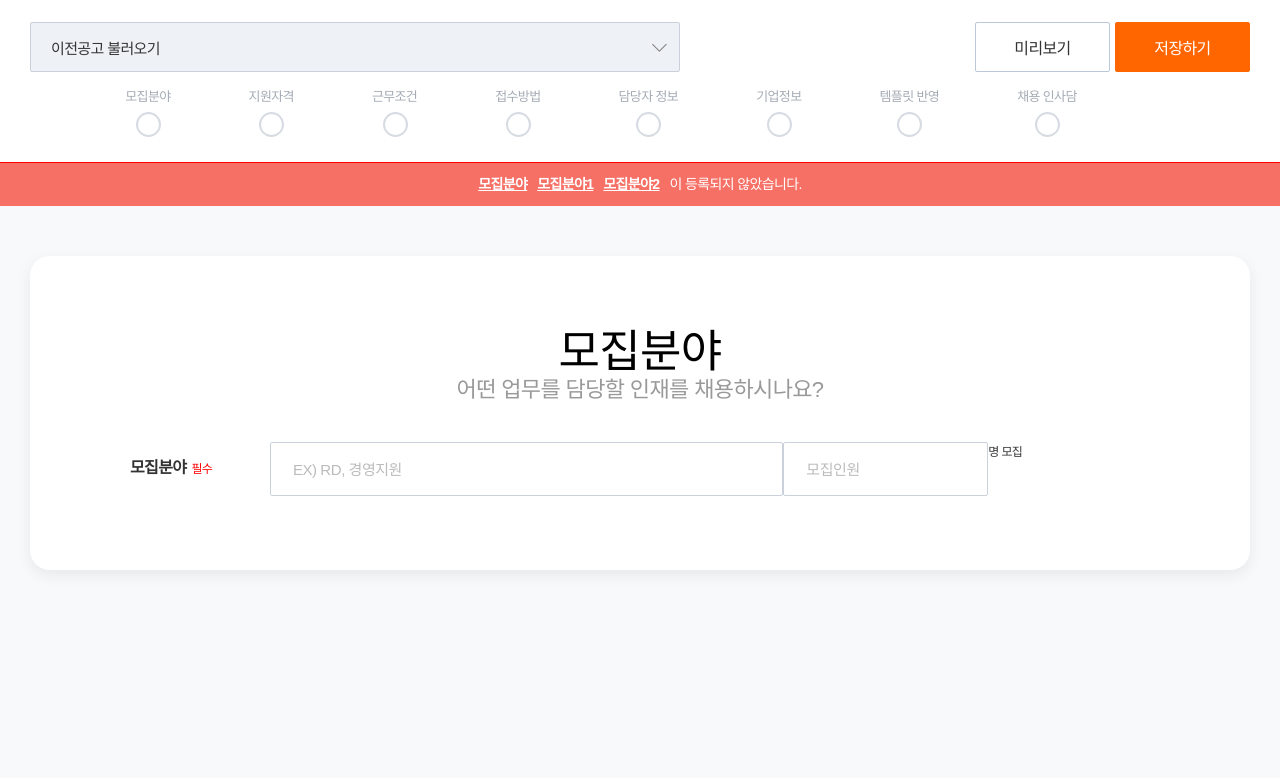
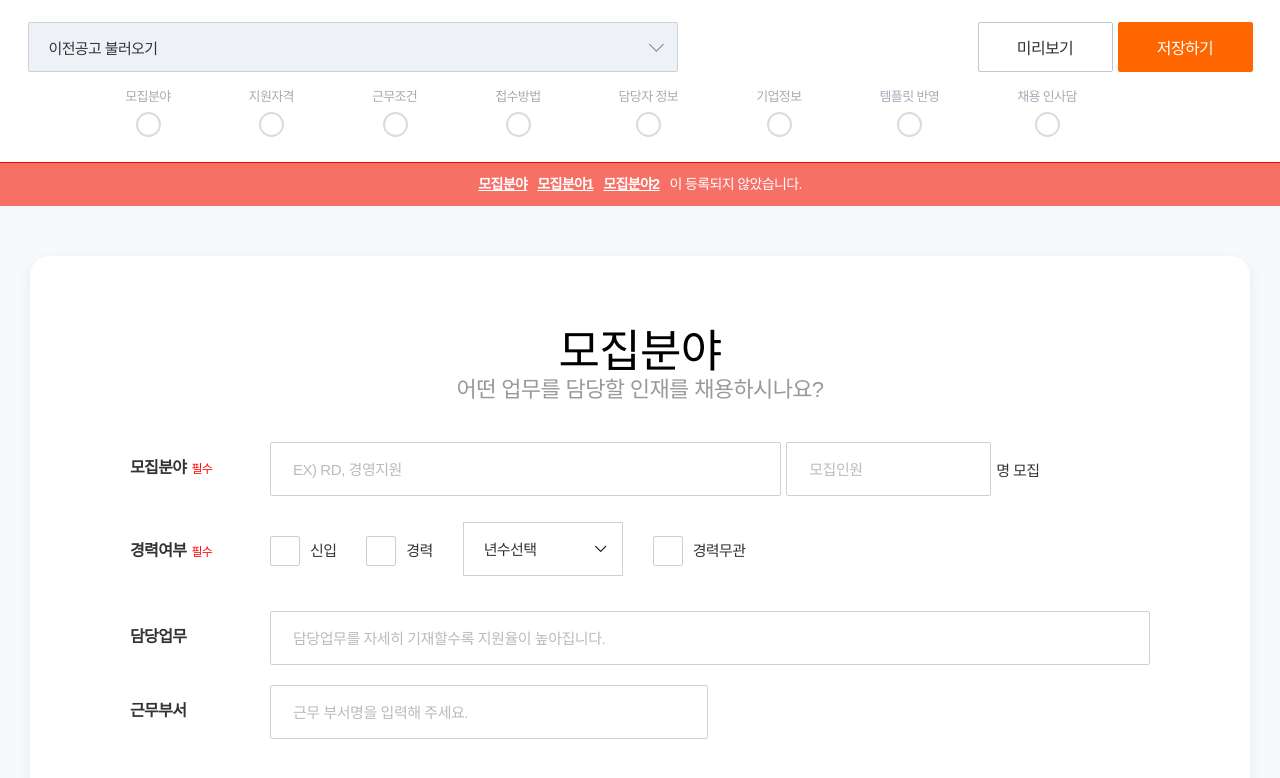
Before and after one commit to leemheeje/career_jobpost, a React (Create React App) app in the folder my-app/: page / in a window 1280 px wide. Shown: the top 778 px of the page. Built offline with nearby package versions, Linux system fonts and the light colour scheme.

Commit message:
input,row,select,text

```diff
--- a/my-app/src/assets/css/common.css
+++ b/my-app/src/assets/css/common.css
@@ -30,7 +30,6 @@ html,body,.wrap{height: 100%;}
 .clearfix:after,.clearfix:before{content: ' '; display: table;}
 .clearfix:after{clear: both;}
 .hidetxt{position: absolute; width: 0; height: 0; visibility: hidden; overflow: hidden; line-height: 0;}
-select:not(.ui-datepicker-month):not(.ui-datepicker-year){height: 40px; border: none; font-size: 15px; color: #000; text-indent: 10px; width: 100%; background: url(../images/icos/icosBlackArrowBottom_8.png) no-repeat right center; background-position-x: calc(100% - 10px);}
 /* Placeholder */
 ::-webkit-input-placeholder {letter-spacing: -.45px; color: #bbb; font-weight: normal; }
 :-moz-placeholder {letter-spacing: -.45px; color: #bbb; opacity: 1; font-weight: normal; }
--- a/my-app/src/components/Colum.js
+++ b/my-app/src/components/Colum.js
@@ -1,17 +1,34 @@
 import { styled } from "components/styles/stitches.config";
 
 const Colum = styled('div', {
+	paddingLeft: 2.5,
+	paddingRight: 2.5,
 	variants: {
-		col00: {
-			true: {
-				width: 'auto'
-			}
-		},
-		col7: {
-			true: {
-				width: '58.334%'
-			}
-		},
+		col00: { true: { width: 'auto' } },
+		col05: { true: { width: '4.16%' } },
+		col1: { true: { width: '8.3334%' } },
+		col15: { true: { width: '12.5%' } },
+		col2: { true: { width: '16.666%' } },
+		col25: { true: { width: '20.833%' } },
+		col3: { true: { width: '25%' } },
+		col35: { true: { width: '29.166%' } },
+		col4: { true: { width: '33.333%' } },
+		col45: { true: { width: '37.5%' } },
+		col5: { true: { width: '41.666%' } },
+		col55: { true: { width: '45.83%' } },
+		col6: { true: { width: '50%' } },
+		col65: { true: { width: '54.166%' } },
+		col7: { true: { width: '58.334%' } },
+		col75: { true: { width: '62.5%' } },
+		col8: { true: { width: '66.667%' } },
+		col85: { true: { width: '70.833%' } },
+		col9: { true: { width: '75%' } },
+		col95: { true: { width: '79.166%' } },
+		col10: { true: { width: '83.334%' } },
+		col105: { true: { width: '87.5%' } },
+		col11: { true: { width: '92%' } },
+		col115: { true: { width: '95.833%' } },
+		col12: { true: { width: '100%' } },
 	}
 });
 
--- a/my-app/src/components/Form_Layout.js
+++ b/my-app/src/components/Form_Layout.js
@@ -4,11 +4,14 @@ import React from 'react';
 const FormLayout = ({
 	children,
 	label = '레이블',
+	required = false,
+	className = {},
+	smpadding = '',
 	...props
 }) => {
 	return (
-		<JbLayoutLabs className='required'>
-			<Jblabs className="jblabs">
+		<JbLayoutLabs className={className} >
+			<Jblabs className={`jblabs ${smpadding ? "smpadding" : ""}`}>
 				<Ints className="ints">{label}</Ints>
 			</Jblabs>
 			<JbDivs className="jbDivs">
@@ -16,11 +19,11 @@ const FormLayout = ({
 				{children}
 
 			</JbDivs>
-		</JbLayoutLabs>
+		</JbLayoutLabs >
 	);
 }
 const JbLayoutLabs = styled('div', {
-	"margin-top": 40,
+	"margin-top": 20,
 	"&:after": {
 		"content": '',
 		"display": "table",
@@ -41,6 +44,10 @@ const Jblabs = styled('div', {
 	"float": "left",
 	"text-align": "left",
 	"padding": "16px 0 17px",
+	"&.smpadding": {
+		"min-height": "30px",
+		"padding": "5px 0",
+	}
 });
 const Ints = styled('div', {
 	"font-size": "16px",
--- a/my-app/src/components/Input.js
+++ b/my-app/src/components/Input.js
@@ -1,5 +1,61 @@
 import { styled } from 'components/styles/stitches.config';
 import React from 'react';
+
+export const Input = ({
+	type = 'text',
+	...props
+}) => {
+	return (
+		<JbForm>
+			<input type={type} {...props} />
+		</JbForm>
+	);
+}
+
+export const Textarea = ({
+	...props
+}) => {
+	return (
+		<JbForm>
+			<textarea {...props}></textarea>
+		</JbForm>
+	)
+}
+
+export const Checkbox = ({
+	children,
+	label = "",
+	...props
+}) => {
+	return (
+		<JbForm>
+			<label>
+				<input type="checkbox" {...props} />
+				<Label className='lb' checkbox>
+					{children || label}
+				</Label>
+			</label>
+		</JbForm>
+	)
+}
+export const Radio = ({
+	children,
+	label = "",
+	...props
+}) => {
+	return (
+		<JbForm>
+			<label>
+				<input type="radio" {...props} />
+				<Label className='lb' radio>
+					{children || label}
+				</Label>
+			</label>
+		</JbForm>
+	)
+}
+
+
 let input_css = {
 	"border": "1px solid #cbd1db",
 	"border-radius": "2px",
@@ -11,25 +67,90 @@ let input_css = {
 	"vertical-align": "top",
 	"background-color": "#fff",
 };
-const Input = ({
-	type = 'text',
-	...props
-}) => {
-	return (
-		<JbForm>
-			<input type={type} {...props} />
-		</JbForm>
-	);
-}
-
+const Label = styled('span', {
+	"display": "inline-block",
+	"padding": "5px 0",
+	"padding-left": "40px",
+	"line-height": "20px",
+	"font-size": "15px",
+	"font-weight": "300",
+	"color": "#333",
+	"text-align": "left",
+	"word-break": "break-all",
+	variants: {
+		checkbox: {
+			true: {
+				"&:before": {
+					"content": '',
+					"width": "30px",
+					"height": "30px",
+					"border-radius": "2px",
+					"border": "1px solid #cfcfcf",
+					"background": `no-repeat #fff center center url(${require("assets/images/jobposts/icosWhiteCheck_8.png")})`,
+					"position": "absolute",
+					"left": "0",
+					"top": "0",
+					"box-sizing": "border-box",
+				},
+			}
+		},
+		radio: {
+			true: {
+				"&:before": {
+					"content": '',
+					"position": "absolute",
+					"left": "0",
+					"top": "0",
+					"width": "30px",
+					"height": "30px",
+					"border-radius": "50%",
+					"background": "#fff",
+					"border": "1px solid #ddd",
+					"box-sizing": "border-box",
+				}
+			}
+		}
+	}
+});
 const JbForm = styled('div', {
-	"position" : "relative",
-	"&.inline" : {
+	"position": "relative",
+	"&.inline": {
 		"display": "inline-block",
 		"vertical-align": "middle",
 	},
-	"& input[type='text']": input_css,
-	"& input[type='number']": input_css,
+	"& input[type='text'],& input[type='number']": input_css,
+	"& input[type='checkbox'], & input[type='radio']": {
+		"position": "absolute",
+		"left": "0",
+		"top": "0",
+		"width": "0",
+		"height": "0",
+		"overflow": "hidden",
+	},
+	"& input[type='checkbox']:checked+.lb:before": {
+		"background-color": "#0161ff",
+		"border-color": "#0161ff",
+	},
+	"& input[type='radio']:checked+.lb:before": {
+		"border-color": "#0161ff",
+	},
+	"& input[type='radio']:checked+.lb:after": {
+		"content": '',
+		"width": "14px",
+		"height": "14px",
+		"border-radius": "50%",
+		"background": "#007eff",
+		"position": "absolute",
+		"left": "8px",
+		"top": "8px",
+	},
+	"& textarea": {
+		...input_css, ...{
+			"height": "200px",
+			"textIndent": 0,
+			"padding": 20,
+			"resize": "vertical",
+			"min-height": 200
+		}
+	}
 });
-
-export default Input;
--- a/my-app/src/components/Row.js
+++ b/my-app/src/components/Row.js
@@ -1,6 +1,8 @@
 import { styled } from 'components/styles/stitches.config';
 
 const Row = styled('div', {
+	marginLeft : -2.5,
+	marginRight : -2.5,
 	display : 'flex',
 	variants: {
 		rowJustifyBetween: {
@@ -9,6 +11,11 @@ const Row = styled('div', {
 				alignItems : 'center',
 			}
 		},
+		alignItemsCenter : {
+			true : {
+				alignItems: 'center'
+			}
+		}
 	}
 });
 
--- /dev/null
+++ b/my-app/src/components/Select.js
@@ -0,0 +1,31 @@
+import React from 'react';
+import { styled } from 'components/styles/stitches.config';
+
+const Select = ({
+	children,
+	...props
+}) => {
+	return (
+		<Select_ {...props}>
+			{children}
+		</Select_>
+	);
+}
+
+const Select_ = styled('select', {
+	"border": "1px solid #cbd1db",
+	"border-radius": "2px",
+	"height": "54px",
+	"font-size": "15px",
+	"color": "#333",
+	"text-indent": "20px",
+	"width": "100%",
+	"vertical-align": "top",
+	"background-color": "#fff",
+	"padding-right": "30px",
+	"width" : "100%",
+	"background" : `no-repeat right center url(${require("assets/images/icos/icosBlackArrowBottom_8.png")})`,
+	"background-position-x": "calc(100% - 15px)",
+})
+
+export default Select;
--- /dev/null
+++ b/my-app/src/components/Text.js
@@ -0,0 +1,11 @@
+import { styled } from 'components/styles/stitches.config';
+
+
+const Text = styled('span', {
+	"font-size": "15px",
+	"color": "#333",
+	"display": "inline-block",
+	"vertical-align": "middle",
+});
+
+export default Text
--- a/my-app/src/jobposts/Jobpost_Recruitment.js
+++ b/my-app/src/jobposts/Jobpost_Recruitment.js
@@ -2,7 +2,9 @@ import Section from 'components/Section';
 import FormLayout from 'components/Form_Layout';
 import Row from 'components/Row';
 import Colum from 'components/Colum';
-import Input from 'components/Input';
+import Text from 'components/Text';
+import Select from 'components/Select';
+import { Input, Checkbox } from 'components/Input';
 import React from 'react';
 
 
@@ -10,20 +12,57 @@ const JobpostRecruitment = () => {
 	return (
 		<>
 			<Section title="모집분야" stitle="어떤 업무를 담당할 인재를 채용하시나요?">
-				<FormLayout label="모집분야">
+				<FormLayout label="모집분야" className="required MT40">
 					<Row>
 						<Colum col7>
 							<Input type="text" placeholder="EX) RD, 경영지원" />
 						</Colum>
 						<Colum col00>
-							<Row>
+							<Row alignItemsCenter>
 								<Colum col00>
 									<Input className="inline" type="number" placeholder="모집인원" />
 								</Colum>
 								<Colum col00>
-									<span className="jbStatText">명 모집</span>
+									<Text>명 모집</Text>
 								</Colum>
 							</Row>
+						</Colum>
+					</Row>
+				</FormLayout>
+				<FormLayout label="경력여부" smpadding className="required MT40">
+					<Row>
+						<Colum col00>
+							<Checkbox label="신입" />
+						</Colum>
+						<Colum col00 className='ML25'>
+							<Checkbox label="경력" />
+						</Colum>
+						<Colum col00 className='ML25'>
+							<Select css={
+								{
+									width: 160,
+									marginTop: -14
+								}
+							}>
+								<option value="">년수선택</option>
+							</Select>
+						</Colum>
+						<Colum col00 className='ML25'>
+							<Checkbox label="경력무관" />
+						</Colum>
+					</Row>
+				</FormLayout>
+				<FormLayout label="담당업무" className="MT35">
+					<Row>
+						<Colum col12>
+							<Input type="text" placeholder="담당업무를 자세히 기재할수록 지원율이 높아집니다." />
+						</Colum>
+					</Row>
+				</FormLayout>
+				<FormLayout label="근무부서">
+					<Row>
+						<Colum col6>
+							<Input type="text" placeholder="근무 부서명을 입력해 주세요." />
 						</Colum>
 					</Row>
 				</FormLayout>
```
